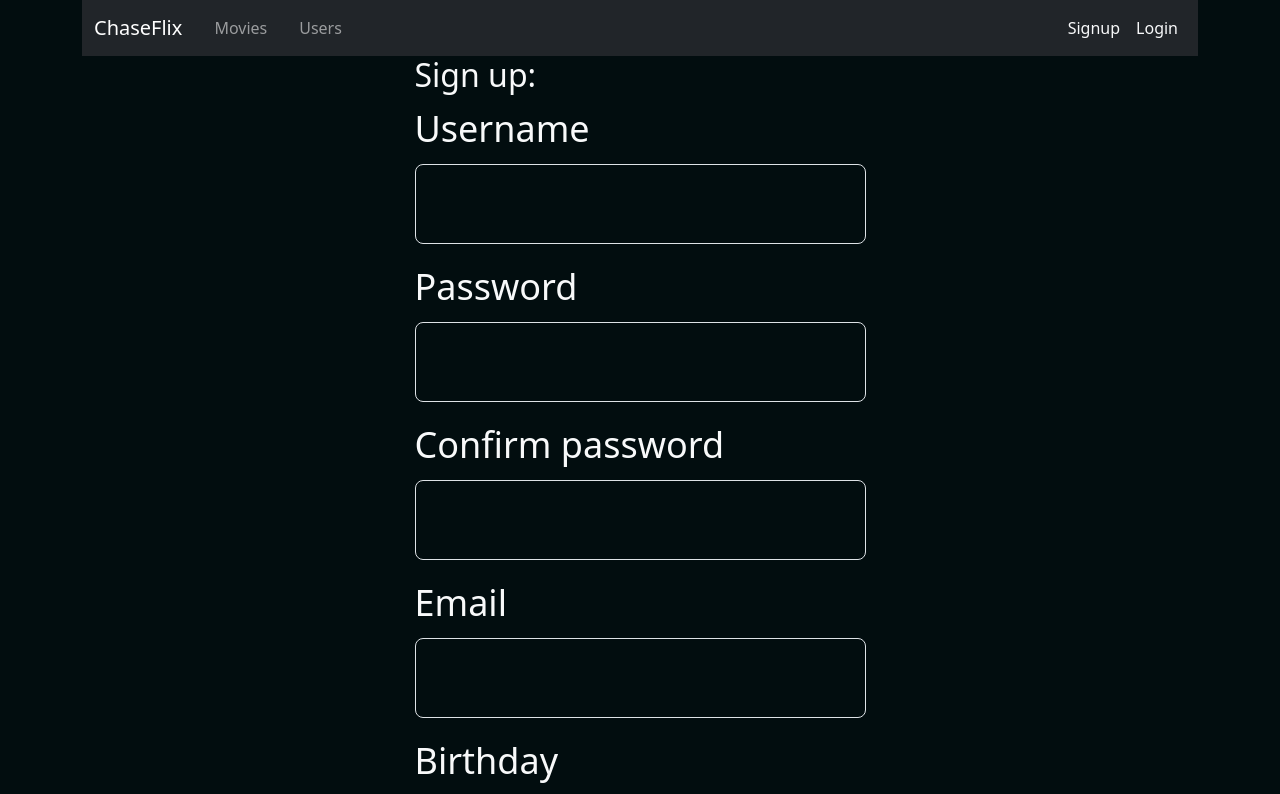
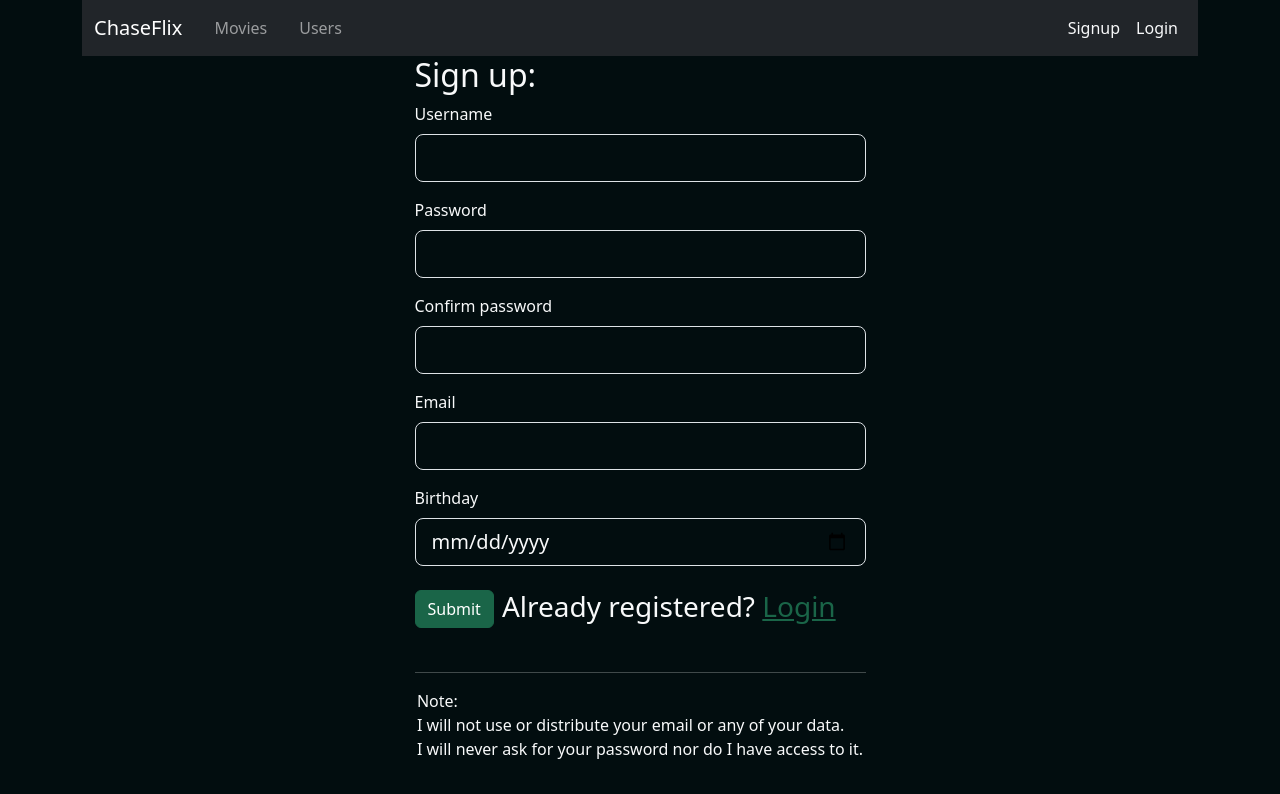
Before and after one commit to speed-chaser/chaseflix-client, a React (Vite) app: page /signup in a window 1280 px wide. Shown: the top 794 px of the page. Built offline with nearby package versions, Linux system fonts and the light colour scheme.

Commit message:
fixed some styling

```diff
--- a/src/components/landing-view/landing-view.jsx
+++ b/src/components/landing-view/landing-view.jsx
@@ -1,5 +1,4 @@
-import { useParams } from "react-router-dom";
-import React, { useEffect, useState } from "react";
+import React from "react";
 import Row from "react-bootstrap/Row";
 import Col from "react-bootstrap/Col";
 import Button from "react-bootstrap/Button";
@@ -10,7 +9,7 @@ export const LandingView = () => {
   return (
     <Row className="text-light">
       <Col md={12}>
-        <div classaName=" ">
+        <div>
           <h1 className="d-flex header my-5">ChaseFlix</h1>
         </div>
       </Col>
--- a/src/components/login-view/login-view.jsx
+++ b/src/components/login-view/login-view.jsx
@@ -47,10 +47,10 @@ export const LoginView = ({ onLoggedIn }) => {
   return (
     <Form className="text-light my-5" onSubmit={handleSubmit}>
       <Form.Group controlId="formUsername">
-        <Form.Label className="form-header">Username</Form.Label>
+        <Form.Label>Username</Form.Label>
         <Form.Control
           size="lg"
-          className="text-light form-box mb-3"
+          className="text-light mb-3"
           type="text"
           value={Username}
           onChange={(e) => setUsername(e.target.value)}
@@ -58,10 +58,10 @@ export const LoginView = ({ onLoggedIn }) => {
         />
       </Form.Group>
       <Form.Group controlId="formPassword">
-        <Form.Label className="form-header">Password </Form.Label>
+        <Form.Label>Password </Form.Label>
         <Form.Control
           size="lg"
-          className="text-light form-box mb-3"
+          className="text-light mb-3"
           type="password"
           value={Password}
           onChange={(e) => setPassword(e.target.value)}
--- a/src/components/signup-view/signup-view.jsx
+++ b/src/components/signup-view/signup-view.jsx
@@ -56,10 +56,10 @@ export const SignupView = ({ user }) => {
     <div>
       <Form className="text-light mb-5" onSubmit={handleSubmit}>
         <Form.Group controlId="formSignUsername">
-          <Form.Label className="form-header">Username</Form.Label>
+          <Form.Label>Username</Form.Label>
           <Form.Control
             size="lg"
-            className="text-light form-box mb-3"
+            className="text-light mb-3"
             type="text"
             value={Username}
             onChange={(e) => setUsername(e.target.value)}
@@ -69,10 +69,10 @@ export const SignupView = ({ user }) => {
           />
         </Form.Group>
         <Form.Group controlId="formSignPassword">
-          <Form.Label className="form-header">Password</Form.Label>
+          <Form.Label>Password</Form.Label>
           <Form.Control
             size="lg"
-            className="text-light form-box mb-3"
+            className="text-light mb-3"
             type="password"
             value={Password}
             onChange={(e) => setPassword(e.target.value)}
@@ -82,10 +82,10 @@ export const SignupView = ({ user }) => {
           />
         </Form.Group>
         <Form.Group controlId="formControlPassword">
-          <Form.Label className="form-header">Confirm password</Form.Label>
+          <Form.Label>Confirm password</Form.Label>
           <Form.Control
             size="lg"
-            className="text-light form-box mb-3"
+            className="text-light mb-3"
             type="password"
             value={controlPassword}
             onChange={(e) => setControlPassword(e.target.value)}
@@ -95,10 +95,10 @@ export const SignupView = ({ user }) => {
           />
         </Form.Group>
         <Form.Group controlId="formSignEmail">
-          <Form.Label className="form-header">Email</Form.Label>
+          <Form.Label>Email</Form.Label>
           <Form.Control
             size="lg"
-            className="text-light form-box mb-3"
+            className="text-light mb-3"
             type="email"
             value={Email}
             onChange={(e) => setEmail(e.target.value)}
@@ -106,21 +106,17 @@ export const SignupView = ({ user }) => {
           />
         </Form.Group>
         <Form.Group controlId="formSignBirthday">
-          <Form.Label className="form-header">Birthday</Form.Label>
+          <Form.Label>Birthday</Form.Label>
           <Form.Control
             size="lg"
-            className="text-light form-box"
+            className="text-light"
             type="date"
             value={Birthday}
             onChange={(e) => setBirthday(e.target.value)}
             required
           />
         </Form.Group>
-        <Button
-          variant="primary"
-          className="me-2 my-4 form-button "
-          type="submit"
-        >
+        <Button variant="primary" className="me-2 my-4" type="submit">
           Submit
         </Button>
         <div className="mx-4 my-4">
```
